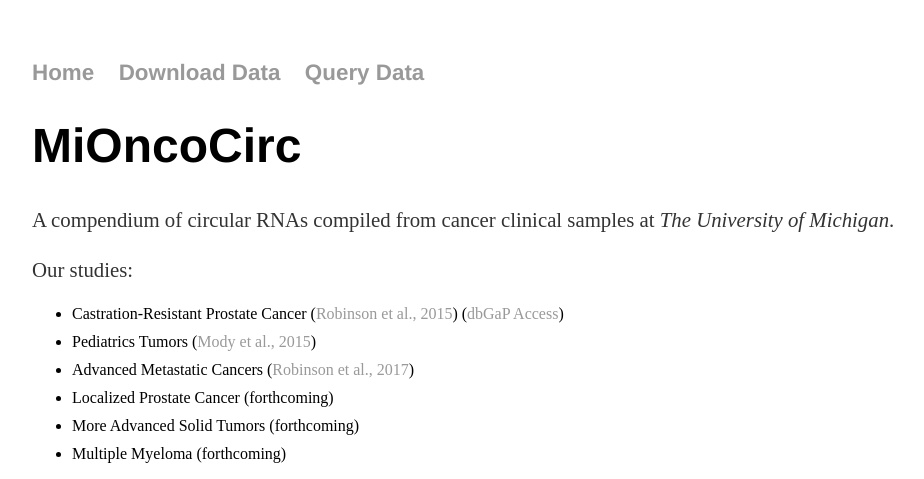
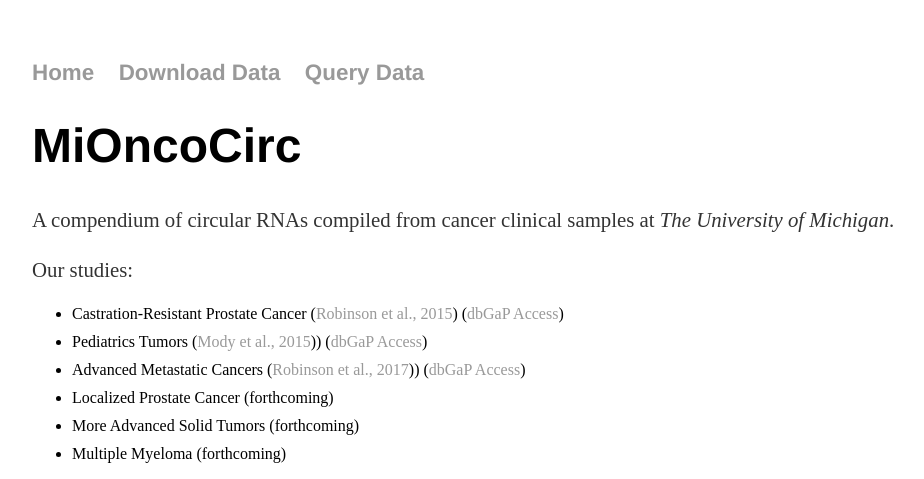
Before and after one commit to nguyenjoshvo/nguyenjoshvo.github.io, a Jekyll site: the page built from index.html, in a window 1280 px wide, cut to the strip 0-479 px from the top of the page. Shown: the whole strip, without its empty margins (160-1084 px from the left). Built offline with Jekyll 4.4.1, drawn with Linux system fonts in a browser that asks for light colours.

Commit message:
link color4

```diff
--- a/index.html
+++ b/index.html
@@ -8,9 +8,9 @@
 			<p>A compendium of circular RNAs compiled from cancer clinical samples at <em>The University of Michigan</em>.</p>
       <p>Our studies:</p>
       <UL>
-         <LI> Castration-Resistant Prostate Cancer (<a href="https://www.sciencedirect.com/science/article/pii/S0092867415005486?via%3Dihub">Robinson et al., 2015</a>) (<a href="https://www.sciencedirect.com/science/article/pii/S0092867415005486?via%3Dihub">dbGaP Access</a>)
-         <LI> Pediatrics Tumors (<a href="https://jamanetwork.com/journals/jama/fullarticle/2432162">Mody et al., 2015</a>)
-         <LI> Advanced Metastatic Cancers (<a href="https://www.nature.com/articles/nature23306">Robinson et al., 2017</a>)
+         <LI> Castration-Resistant Prostate Cancer (<a href="https://www.sciencedirect.com/science/article/pii/S0092867415005486?via%3Dihub">Robinson et al., 2015</a>) (<a href="https://www.ncbi.nlm.nih.gov/projects/gap/cgi-bin/study.cgi?study_id=phs000915.v1.p1">dbGaP Access</a>)
+         <LI> Pediatrics Tumors (<a href="https://jamanetwork.com/journals/jama/fullarticle/2432162">Mody et al., 2015</a>)) (<a href="https://www.ncbi.nlm.nih.gov/projects/gap/cgi-bin/study.cgi?study_id=phs000673.v1.p1">dbGaP Access</a>)
+         <LI> Advanced Metastatic Cancers (<a href="https://www.nature.com/articles/nature23306">Robinson et al., 2017</a>)) (<a href="https://www.ncbi.nlm.nih.gov/projects/gap/cgi-bin/study.cgi?study_id=phs000673.v2.p1">dbGaP Access</a>)
          <LI> Localized Prostate Cancer (forthcoming)
          <LI> More Advanced Solid Tumors (forthcoming)
          <LI> Multiple Myeloma (forthcoming)
```
